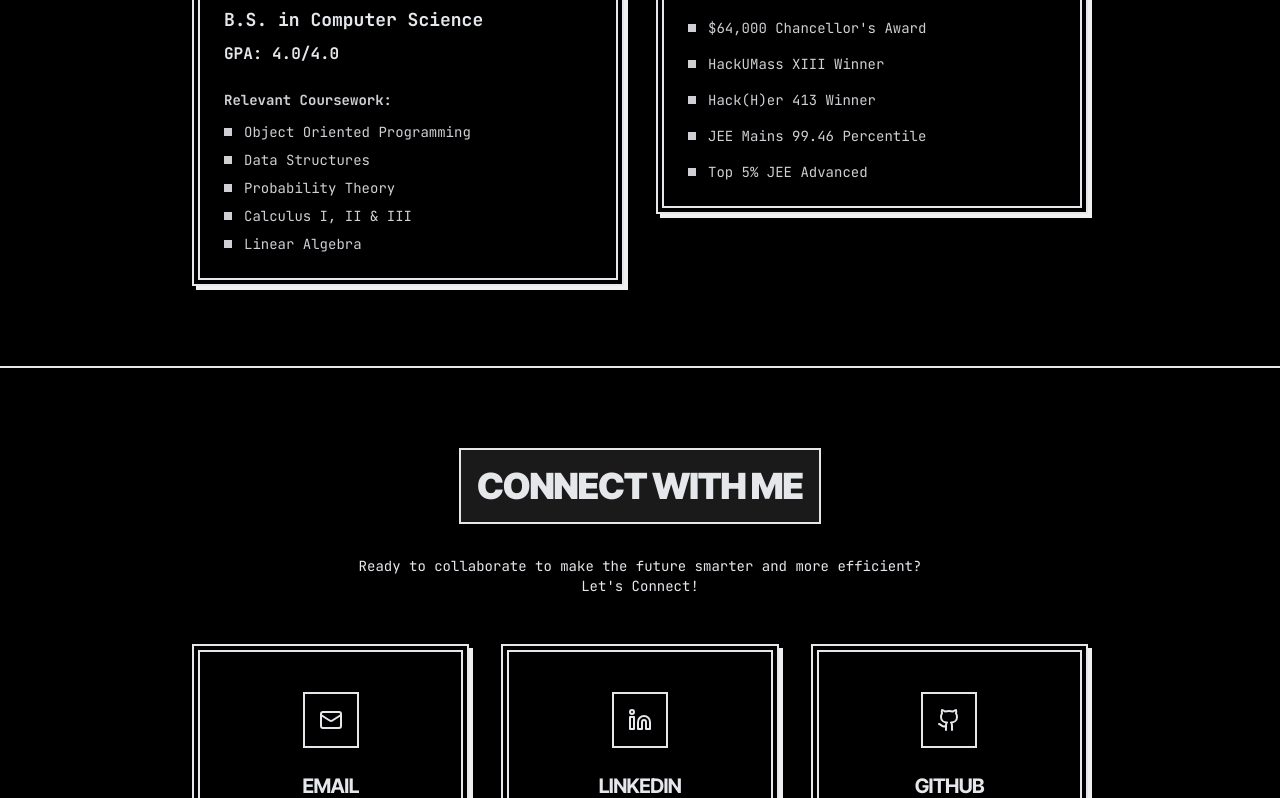
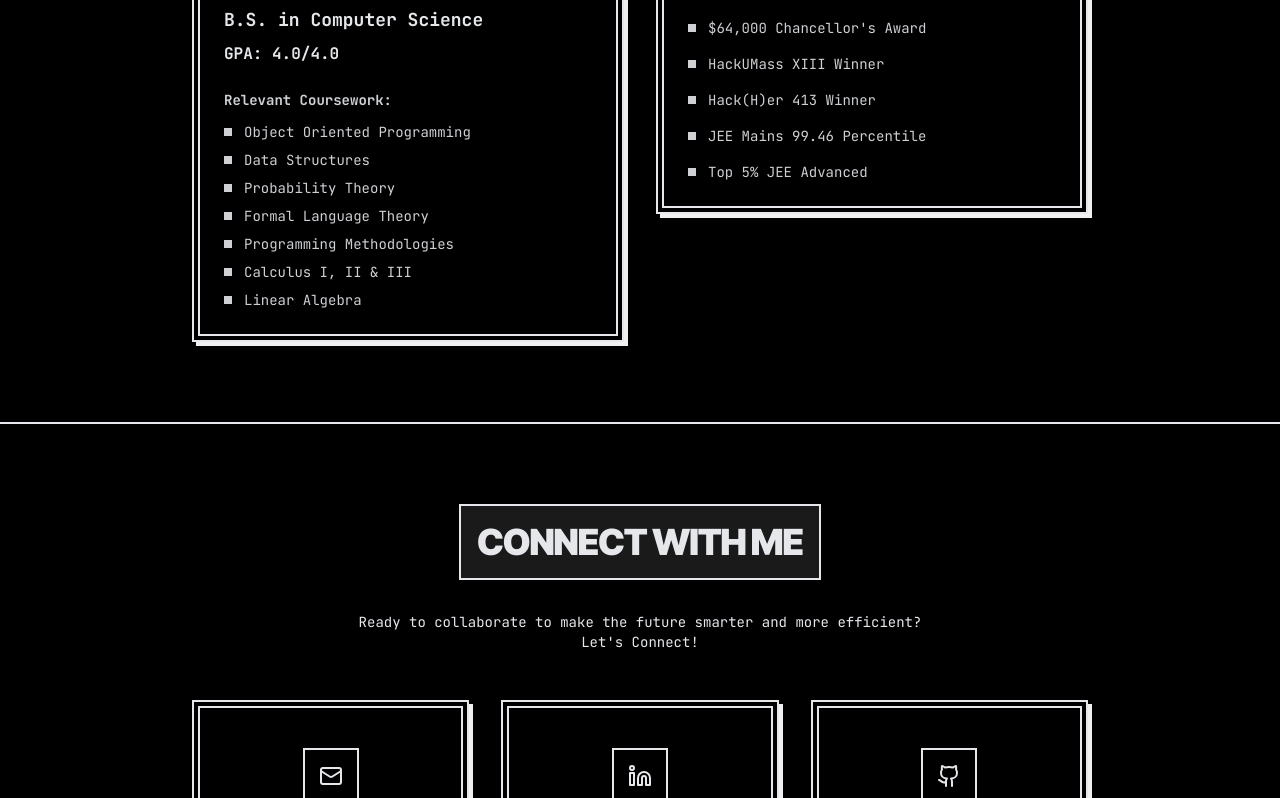
Before and after one commit to GeekyMS/Portfolio, a React (Vite) app: page / in a window 1280 px wide. Shown: the part 3882-4680 px from the top of the page. Built offline with nearby package versions, Linux system fonts and the light colour scheme.

Commit message:
added classes

```diff
--- a/src/components/Education.jsx
+++ b/src/components/Education.jsx
@@ -39,7 +39,7 @@ const Education = ({theme}) => {
                             <div className="text-sm opacity-90 font-mono">
                                 <p className="font-bold mb-3">Relevant Coursework:</p>
                                 <ul className="space-y-2">
-                                    {['Object Oriented Programming', 'Data Structures', 'Probability Theory', 'Calculus I, II & III', 'Linear Algebra'].map((course, idx) => (
+                                    {['Object Oriented Programming', 'Data Structures', 'Probability Theory', 'Formal Language Theory', 'Programming Methodologies', 'Calculus I, II & III', 'Linear Algebra'].map((course, idx) => (
                                     <li key={idx} className="flex items-start">
                                         <span className="w-2 h-2 bg-current mr-3 mt-1.5 flex-shrink-0 rounded-none transition-colors duration-300 group-hover:bg-[#ae0001] dark:group-hover:bg-[#d3a625]"></span>
                                         {course}
```
